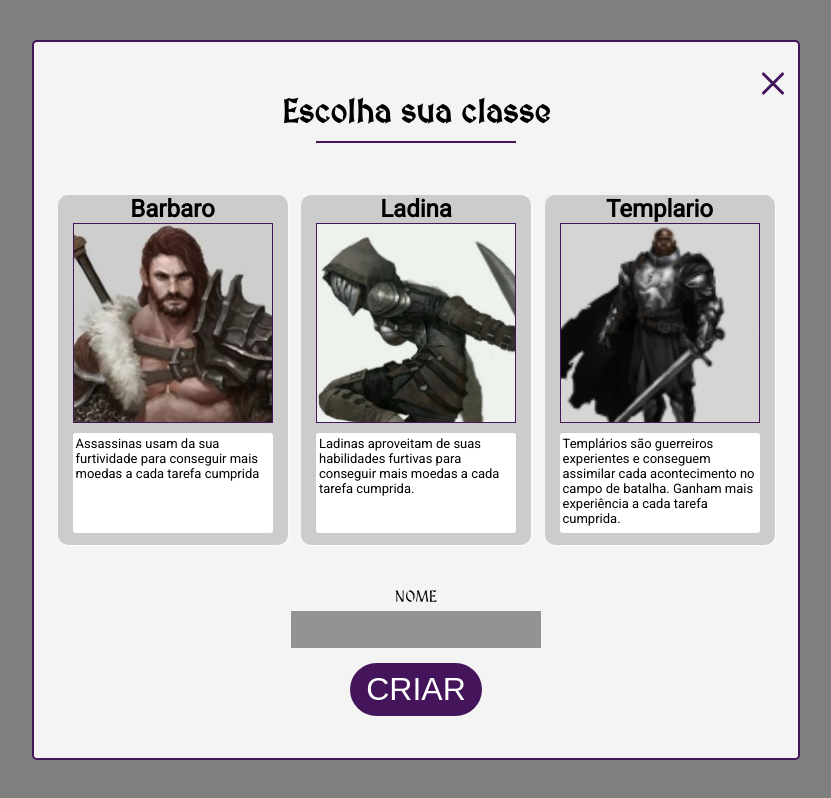
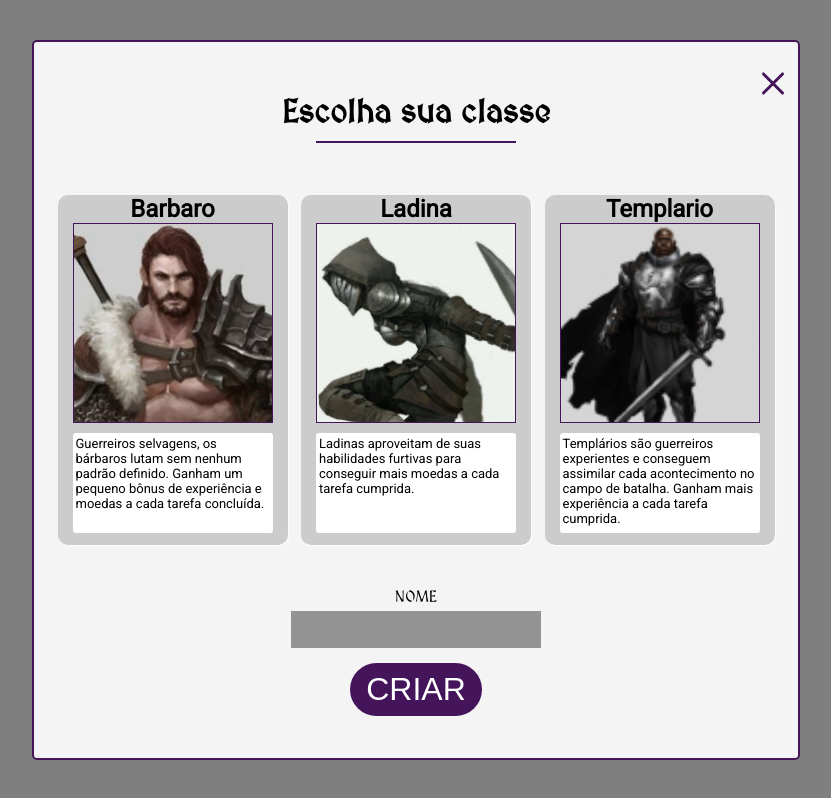
Before and after one commit to maykkk1/TH, a React (Create React App) app: page / in a window 1280 px wide. Both pictures are taken after a click on the button "Criar Personagem". Shown: the whole page, without its empty margins (224-1055 px from the left). Built offline with nearby package versions, Linux system fonts and the light colour scheme.

Commit message:
CreateChar section OK

```diff
--- a/public/index.html
+++ b/public/index.html
@@ -1,5 +1,5 @@
 <!DOCTYPE html>
-<html lang="en">
+<html lang="pt-br">
   <head>
     <meta charset="utf-8" />
     <link rel="icon" href="%PUBLIC_URL%/favicon.ico" />
@@ -24,7 +24,7 @@
       work correctly both with client-side routing and a non-root public URL.
       Learn how to configure a non-root public URL by running `npm run build`.
     -->
-    <title>React App</title>
+    <title>T&H</title>
   </head>
   <body>
     <noscript>You need to enable JavaScript to run this app.</noscript>
--- a/src/component/CreateCharModal/CreateCharModal.jsx
+++ b/src/component/CreateCharModal/CreateCharModal.jsx
@@ -1,41 +1,87 @@
-import React from "react";
+import React, { useEffect, useState } from "react";
 import CreateCharModalCharacters from "./CreateCharModalCharacters/CreateCharModalCharacters";
 import "./style.css";
 import { CharactersList } from "../../services/CharactersList/CharactersList";
 import useUser from "../../Hooks/useUser";
 
-const CreateCharModal = ({onClose}) => {
-  const {user, setUser} = useUser()
+const CreateCharModal = ({ onClose }) => {
+  const { user, setUser } = useUser();
+  const [card_0_Selected, setCard_0_Selected] = useState(0);
+  const [card_1_Selected, setCard_1_Selected] = useState(0);
+  const [card_2_Selected, setCard_2_Selected] = useState(0);
+
+  const changeSelectedCard = (card) => {
+    if(card_0_Selected === 0 && card_1_Selected == 0 && card_2_Selected == 0){
+      card(.3)
+    } else {
+      setCard_0_Selected(0)
+      setCard_1_Selected(0)
+      setCard_2_Selected(0)
+      card(.3)
+    }
+  };
+
   const handleOutsideClick = (e) => {
-    if(e.target.id === 'CharModal') onClose()
-  }
+    if (e.target.id === "CharModal") onClose();
+  };
 
   return (
-    <div onClick={handleOutsideClick} id="CharModal" className="CreateCharModal">
+    <div
+      onClick={handleOutsideClick}
+      id="CharModal"
+      className="CreateCharModal"
+    >
       <div className="CreateCharModal_Container">
-        <div onClick={()=>{
-          onClose()
-        }}  className="CreateCharModal_Close"></div>
+        <div
+          onClick={() => {
+            onClose();
+          }}
+          className="CreateCharModal_Close"
+        ></div>
         <h1>Escolha sua classe</h1>
-        <div className="CreateCharModal_CharacteresSection">
-          {CharactersList.map((element) => {
-            return(
-              <CreateCharModalCharacters cardInfo={element} />
-            )
-          })}
-        </div>
+        <ul className="CreateCharModal_CharacteresSection">
+          <CreateCharModalCharacters
+            cardChoise={setCard_0_Selected}
+            changeCard={changeSelectedCard}
+            opacity={card_0_Selected}
+            cardInfo={CharactersList[0]}
+            id={0}
+          />
+          <CreateCharModalCharacters
+            cardChoise={setCard_1_Selected}
+            changeCard={changeSelectedCard}
+            opacity={card_1_Selected}
+            cardInfo={CharactersList[1]}
+            id={1}
+          />
+          <CreateCharModalCharacters
+            cardChoise={setCard_2_Selected}
+            changeCard={changeSelectedCard}
+            opacity={card_2_Selected}
+            cardInfo={CharactersList[2]}
+            id={2}
+          />
+        </ul>
         <form className="CreateCharModal_Form" action="">
           <label htmlFor="name">Nome</label>
-          <input onChange={(e)=>{
-            setUser(prev => ({
-              ...prev,
-              name:e.target.value
-            }))
-          }} autoComplete="off" id="name" type="text" />
-          <button type="submit" onClick={(e)=>{
-            e.preventDefault()
-            console.log(user)
-          }}>
+          <input
+            onChange={(e) => {
+              setUser((prev) => ({
+                ...prev,
+                name: e.target.value,
+              }));
+            }}
+            autoComplete="off"
+            id="name"
+            type="text"
+          />
+          <button
+            type="submit"
+            onClick={(e) => {
+              e.preventDefault();
+              console.log(user);
+            }}
+          >
             Criar
           </button>
         </form>
--- a/src/component/CreateCharModal/CreateCharModalCharacters/CreateCharModalCharacters.jsx
+++ b/src/component/CreateCharModal/CreateCharModalCharacters/CreateCharModalCharacters.jsx
@@ -2,22 +2,22 @@ import "./style.css";
 import useUser from "../../../Hooks/useUser";
 
 function CreateCharModalCharacters(props) {
-  const { user, setUser } = useUser();
-
-  const cardSelected = () => {
-
-  }
+  const { setUser } = useUser();
+  const id = `card_${props.id}`;
   return (
+    <li key={props.id} className="CreateCharModal_CharacterCard">
       <div
         onClick={(e) => {
-        e.target.style.backgroundColor = "rgba(0, 0, 0, .5)";
+          props.changeCard(props.cardChoise)
           setUser((prev) => ({
             ...prev,
             avatar: props.cardInfo.imgPath,
           }));
         }}
-      className="CreateCharModal_CharacterCard"
-    >
+        id={id}
+        style={{ opacity: `${props.opacity}` }}
+        className="CreateCharModal_CardWrapper"
+      ></div>
       <h2>{props.cardInfo.name}</h2>
       <div className="CreateCharModal_CharacterCard_AvatarWrapper">
         <img
@@ -26,8 +26,7 @@ function CreateCharModalCharacters(props) {
         />
       </div>
       <p>{props.cardInfo.descricao}</p>
-    </div>
+    </li>
   );
 }
-
 export default CreateCharModalCharacters;
--- a/src/component/CreateCharModal/CreateCharModalCharacters/style.css
+++ b/src/component/CreateCharModal/CreateCharModalCharacters/style.css
@@ -1,4 +1,5 @@
 .CreateCharModal_CharacterCard {
+    position: relative;
     font-family: 'Roboto', sans-serif;
     width: 230px;
     height: 350px;
@@ -8,8 +9,23 @@
     background-color: rgb(204, 204, 204);
     border-radius: 10px;
     box-shadow: 1px 1px 2px white;
+    overflow: hidden;
+}
+
+.CreateCharModal_CardWrapper {
+    position: absolute;
+    z-index: 100;
+    width: 100%;
+    height: 100%;
+    background-color: var(--primary-color);
     cursor: pointer;
+    transition: 400ms;
 }
+
+.CreateCharModal_CardWrapper:hover {
+    opacity: 0.3;
+}
+
 
 .CreateCharModal_CharacterCard_AvatarWrapper {
     width: 200px;
--- a/src/component/CreateCharModal/style.css
+++ b/src/component/CreateCharModal/style.css
@@ -97,6 +97,7 @@
     text-align: center;
     border: none;
     background-color: rgba(0, 0, 0, 0.4);
+    color: white;
 }
 
 .CreateCharModal_Form button {
--- a/src/pages/CreateCharPage/style.css
+++ b/src/pages/CreateCharPage/style.css
@@ -41,17 +41,21 @@
 
 .CreateCharPage_Button {
     margin-top: 2rem;
+    font-weight: bolder;
     font-size: 2rem;
-    background-color: var(--primary-color);
-    color: white;
+    background-color: #eae1ee;
+    color: var(--primary-color);
     padding: 1rem;
-    border-radius: 5px;
+    border-radius: 15px;
     cursor: pointer;
-    border: 1px solid black;
+    border: 1px solid var(--primary-color);
+    transition: 400ms;
 }
 
 .CreateCharPage_Button:hover {
     background-color: #290c36;
+    color: white;
+    border: 1px solid white;
 }
 
 
--- a/src/services/CharactersList/CharactersList.js
+++ b/src/services/CharactersList/CharactersList.js
@@ -4,7 +4,7 @@ const CharactersList = [
     imgPath: "char_1.png",
     alt: "Imagem de um bárbaro",
     descricao:
-      "Assassinas usam da sua furtividade para conseguir mais moedas a cada tarefa cumprida",
+      "Guerreiros selvagens, os bárbaros lutam sem nenhum padrão definido. Ganham um pequeno bônus de experiência e moedas a cada tarefa concluída.",
   },
   {
     name: "Ladina",
@@ -19,8 +19,7 @@ const CharactersList = [
     alt: "Imagem de um templario",
     descricao:
       "Templários são guerreiros experientes e conseguem assimilar cada acontecimento no campo de batalha. Ganham mais experiência a cada tarefa cumprida.",
-  }
+  },
 ];
 
-
-export {CharactersList};
+export { CharactersList };
```
Lines whose indentation alone changed are shown as unchanged.
